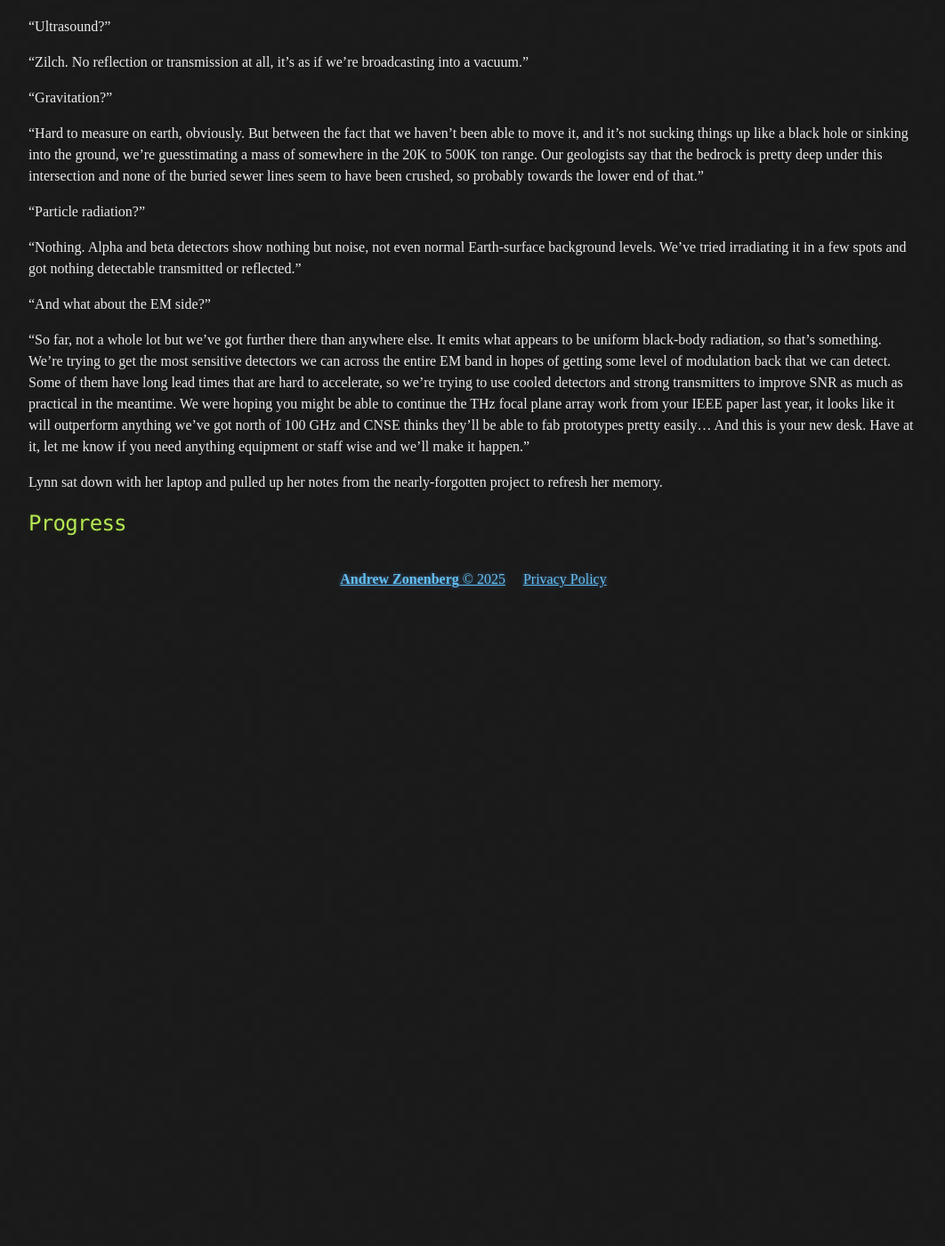
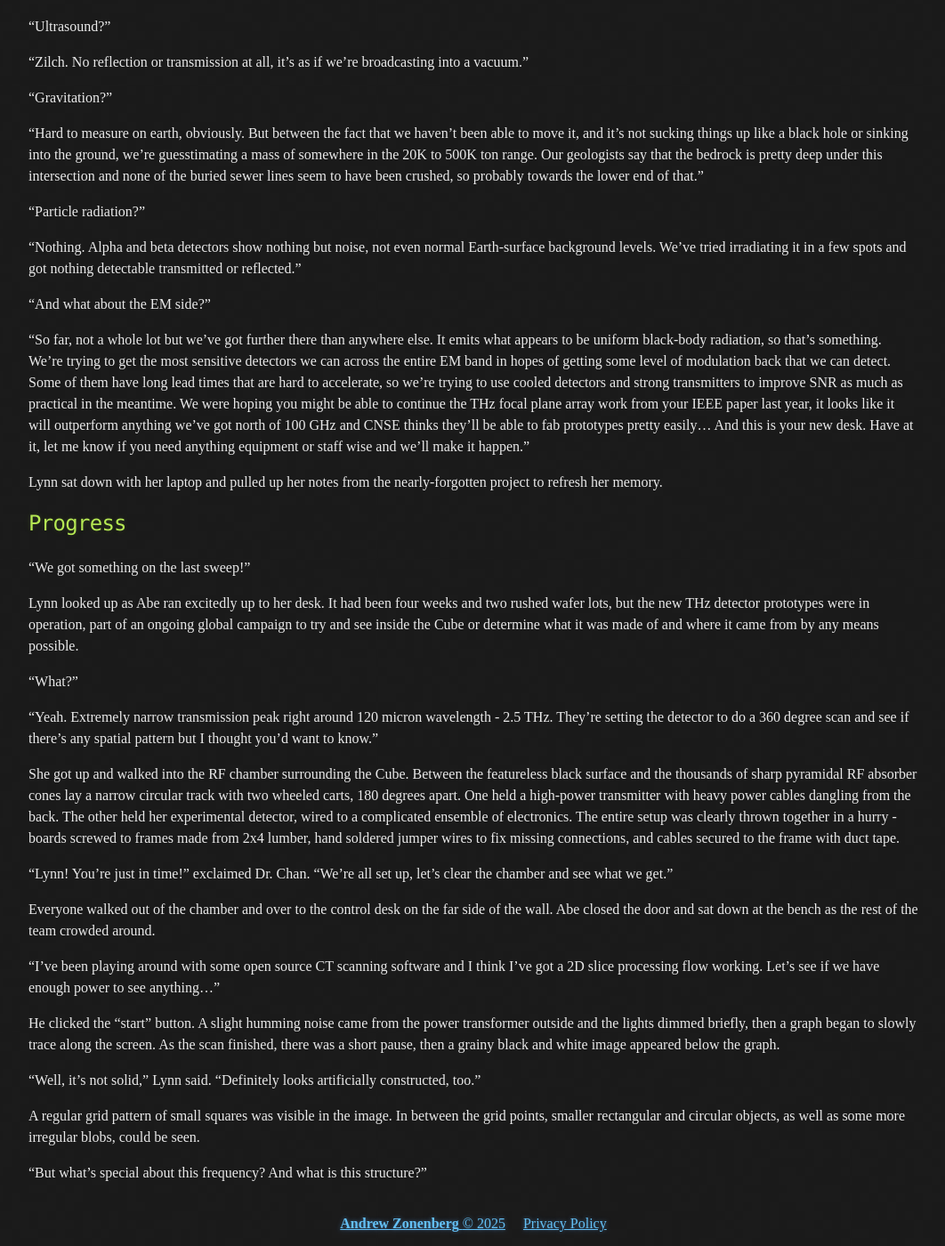
Before and after one commit to azonenberg/serdes-website, a Jekyll site: the page built from serdes/_posts/2099-05-01-Holding-the-Bag.md, in a window 1280 px wide and 1400 px high, scrolled down 4160 px. Shown: the whole window at 89% size, without its empty margins (108-1170 px from the left). Built offline with Jekyll 4.4.1, drawn with Linux system fonts in a browser that asks for light colours; before the commit the page ends 4836 px from its top, so only the background shows below that; some of the changed text lies outside the part shown.

Commit message:
Updated draft with most of next chapter

```diff
--- a/serdes/_posts/2099-05-01-Holding-the-Bag.md
+++ b/serdes/_posts/2099-05-01-Holding-the-Bag.md
@@ -128,7 +128,7 @@ Approaching the tent, they were greeted by an elderly Asian man. "Paul Chan. I'm
 
 "So what do we know so far? Anything on surface characterization yet?"
 
-"The surface is perfectly flat, within the limits of our measurement capability. There's no tunneling current whatsoever in a STM, and the AFM showed no deviation at all, not even on the atomic scale. HOPG looks like sandpaper compared to this. We're not even sure it's a physical surface, it might just be some kind of energy field. Somebody volunteered to touch it with a bare hand and they said it felt like nothing, their hand just stopped but it didn't feel hot or cold or rough or... anything."
+"The surface is perfectly flat, within the limits of our measurement capability. There's no tunneling current whatsoever in a STM, and the AFM showed no deviation at all, not even on the atomic scale. HOPG looks like sandpaper compared to this. We're not even sure it's a physical surface, it might just be some kind of energy field. Somebody volunteered to touch it with a bare hand and they said it felt like nothing, their hand just stopped but it didn't feel hot or cold or rough or... like anything besides just sitting there in open air."
 
 "Ultrasound?"
 
@@ -149,3 +149,27 @@ Approaching the tent, they were greeted by an elderly Asian man. "Paul Chan. I'm
 Lynn sat down with her laptop and pulled up her notes from the nearly-forgotten project to refresh her memory.
 
 ## Progress
+
+"We got something on the last sweep!"
+
+Lynn looked up as Abe ran excitedly up to her desk. It had been four weeks and two rushed wafer lots, but the new THz detector prototypes were in operation, part of an ongoing global campaign to try and see inside the Cube or determine what it was made of and where it came from by any means possible.
+
+"What?"
+
+"Yeah. Extremely narrow transmission peak right around 120 micron wavelength - 2.5 THz. They're setting the detector to do a 360 degree scan and see if there's any spatial pattern but I thought you'd want to know."
+
+She got up and walked into the RF chamber surrounding the Cube. Between the featureless black surface and the thousands of sharp pyramidal RF absorber cones lay a narrow circular track with two wheeled carts, 180 degrees apart. One held a high-power transmitter with heavy power cables dangling from the back. The other held her experimental detector, wired to a complicated ensemble of electronics. The entire setup was clearly thrown together in a hurry - boards screwed to frames made from 2x4 lumber, hand soldered jumper wires to fix missing connections, and cables secured to the frame with duct tape.
+
+"Lynn! You're just in time!" exclaimed Dr. Chan. "We're all set up, let's clear the chamber and see what we get."
+
+Everyone walked out of the chamber and over to the control desk on the far side of the wall. Abe closed the door and sat down at the bench as the rest of the team crowded around.
+
+"I've been playing around with some open source CT scanning software and I think I've got a 2D slice processing flow working. Let's see if we have enough power to see anything..."
+
+He clicked the "start" button. A slight humming noise came from the power transformer outside and the lights dimmed briefly, then a graph began to slowly trace along the screen. As the scan finished, there was a short pause, then a grainy black and white image appeared below the graph.
+
+"Well, it's not solid," Lynn said. "Definitely looks artificially constructed, too."
+
+A regular grid pattern of small squares was visible in the image. In between the grid points, smaller rectangular and circular objects, as well as some more irregular blobs, could be seen.
+
+"But what's special about this frequency? And what is this structure?"
```
